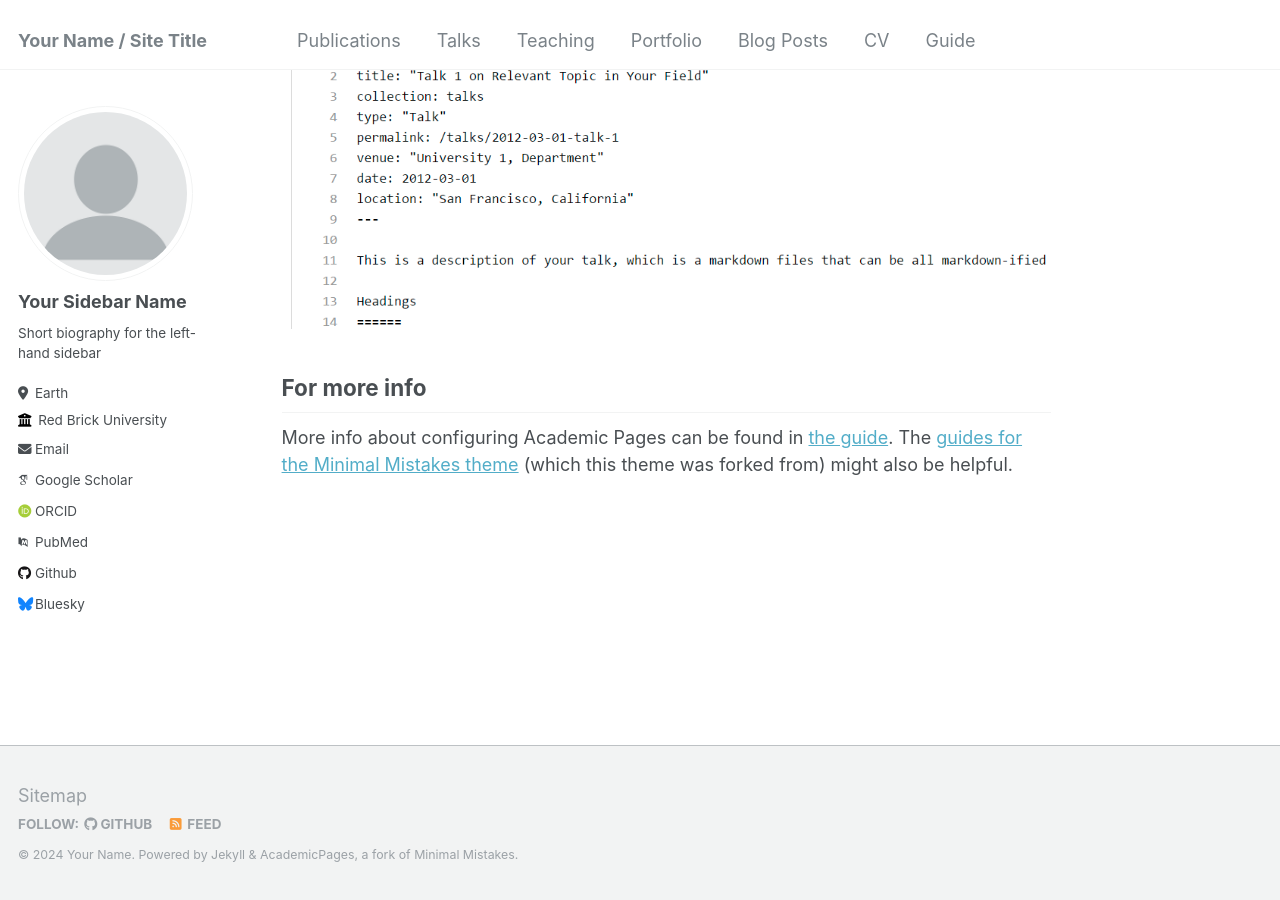
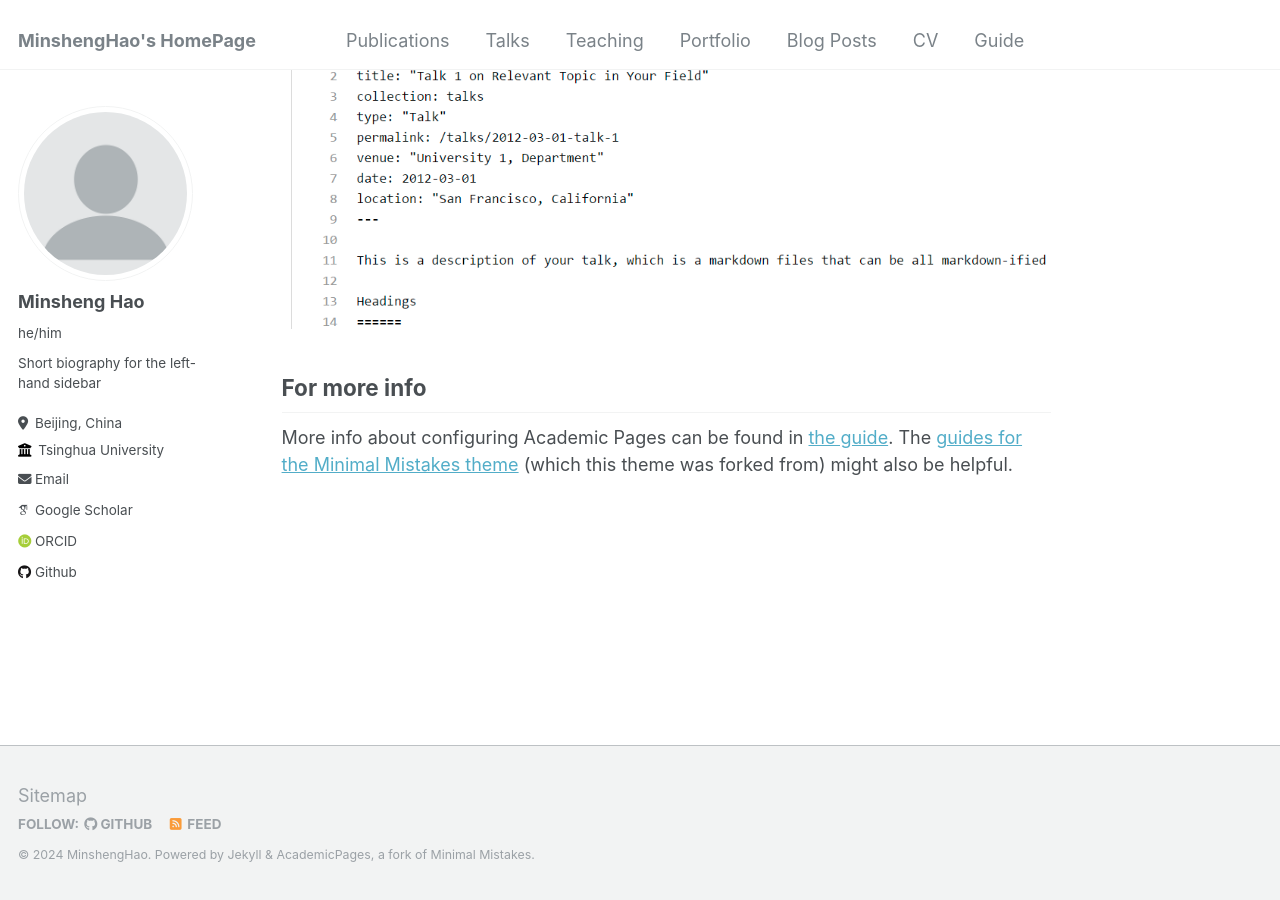
Before and after one commit to WhirlFirst/WhirlFirst.github.io, a Jekyll site: the page built from _pages/about.md, in a window 1280 px wide and 900 px high, scrolled down 2660 px. Built offline with Jekyll 4.4.1, drawn with Linux system fonts in a browser that asks for light colours; some web fonts are replaced.

Commit message:
Update _config.yml

```diff
--- a/_config.yml
+++ b/_config.yml
@@ -8,13 +8,13 @@
 
 # Basic Site Settings
 locale                   : "en-US"
-title                    : "Your Name / Site Title"
+title                    : "MinshengHao's HomePage"
 title_separator          : "-"
-name                     : &name "Your Name"
-description              : &description "personal description"
-url                      : https://academicpages.github.io # the base hostname & protocol for your site e.g. "https://mmistakes.github.io"
+name                     : &name "MinshengHao"
+description              : &description "PhD candidate at Tsinghua University"
+url                      : https://whirlfirst.github.io # the base hostname & protocol for your site e.g. "https://mmistakes.github.io"
 baseurl                  : "" # the subpath of your site, e.g. "/blog"
-repository               : "academicpages/academicpages.github.io"
+repository               : "whirlfirst/whirlfirst.github.io"
 
 # Site Author - The following control what appear as part of the author content on the side bar.
 #               If a field is blank the icon and link will not appear, otherwise it will be shown.
@@ -22,33 +22,33 @@ repository               : "academicpages/academicpages.github.io"
 author:
   # Biographic information
   avatar           : "profile.png"
-  name             : "Your Sidebar Name"
-  pronouns         : # example: "she/her"
+  name             : "Minsheng Hao"
+  pronouns         : "he/him"# example: "she/her"
   bio              : "Short biography for the left-hand sidebar"
-  location         : "Earth"
-  employer         : "Red Brick University"
-  uri              : # URL
-  email            : "none@example.org"
+  location         : "Beijing, China"
+  employer         : "Tsinghua University"
+  URI              : "whirlhao.tech"# URL
+  email            : "hms20[at]mails.tsinghua.edu.cn"
 
   # Academic websites
   arxiv            : # URL - Update with the correct link to your profile
-  googlescholar    : "https://scholar.google.com/citations?user=PS_CX0AAAAAJ"
+  googlescholar    : "https://scholar.google.com/citations?user=UA6g8C8AAAAJ"
   impactstory      : # URL
-  orcid            : "http://orcid.org/yourorcidurl"
+  orcid            : "https://orcid.org/0000-0001-6749-5659"
   semantic         : # URL
-  pubmed           : "https://www.ncbi.nlm.nih.gov/pubmed/?term=john+snow"
+  pubmed           :
   researchgate     : # URL
 
   # Repositories and software development
   bitbucket        : # Username - Update with your username on the site
   codepen          : # Username
   dribbble         : # Username
-  github           : "academicpages"
+  github           : "https://github.com/WhirlFirst"
   kaggle           : # Username
   stackoverflow    : # User number or user number and name (i.e., use "1" or "1/jeff-atwood")
 
   # Social media
-  bluesky          : "bsky.app" # Replace this with you Bluesky username
+  bluesky          : # Replace this with you Bluesky username
   facebook         : # Username
   flickr           : # Username
   foursquare       : # Username
```
